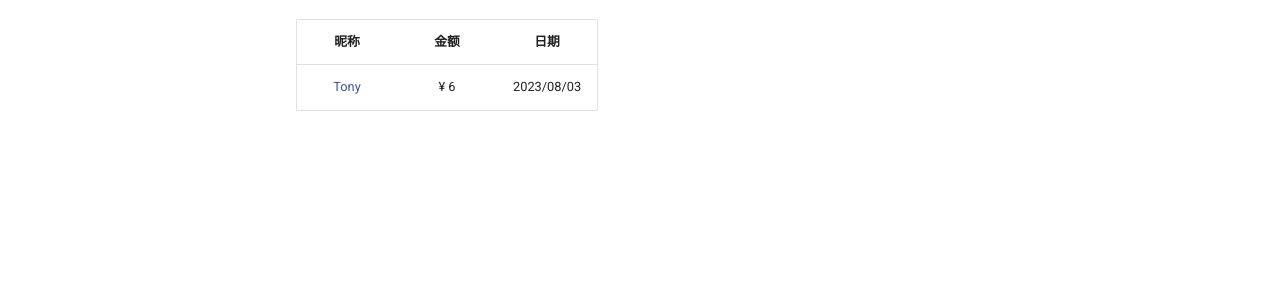
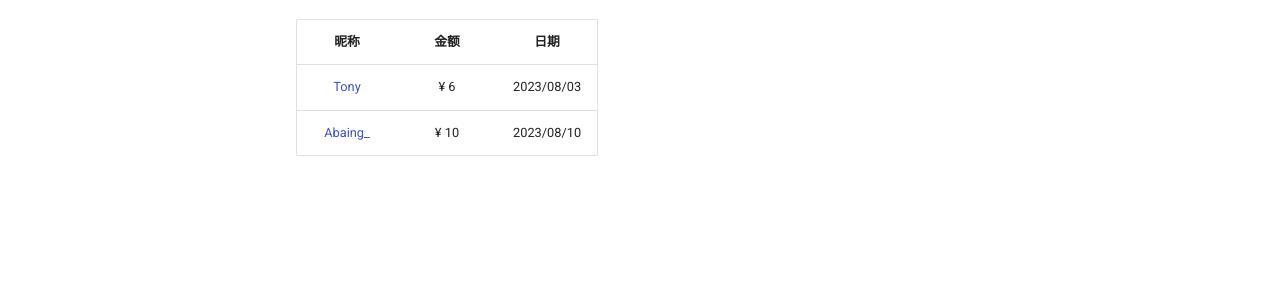
Before and after one commit to mcxiaolan/minecraft_server, an MkDocs documentation site: the page built from docs/donate.md, in a window 1280 px wide. Shown: the part 420-720 px from the top of the page. Built offline with MkDocs 1.6.1 and Material for MkDocs 9.7.7, drawn with Linux system fonts in a browser that asks for light colours; comment, search, counter and statistics services are not loaded.

Commit message:
Update donate.md

```diff
--- a/docs/donate.md
+++ b/docs/donate.md
@@ -10,3 +10,4 @@
 | 昵称 | 金额 | 日期 |
 |:--:|:--:|:--:|
 | [Tony](https://blog.iamsjy.com) | ¥ 6 | 2023/08/03 |
+| [Abaing_](https://abaing.com) | ¥ 10 | 2023/08/10 |
```
